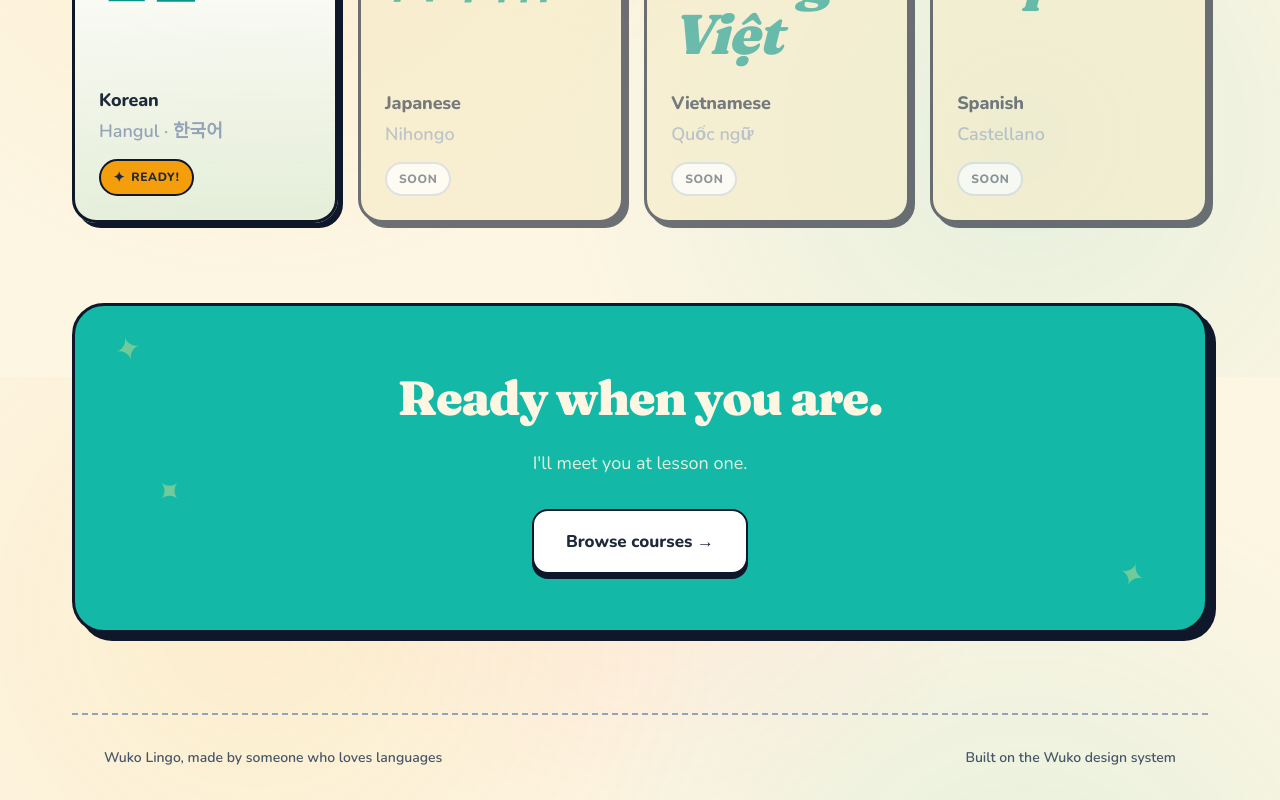
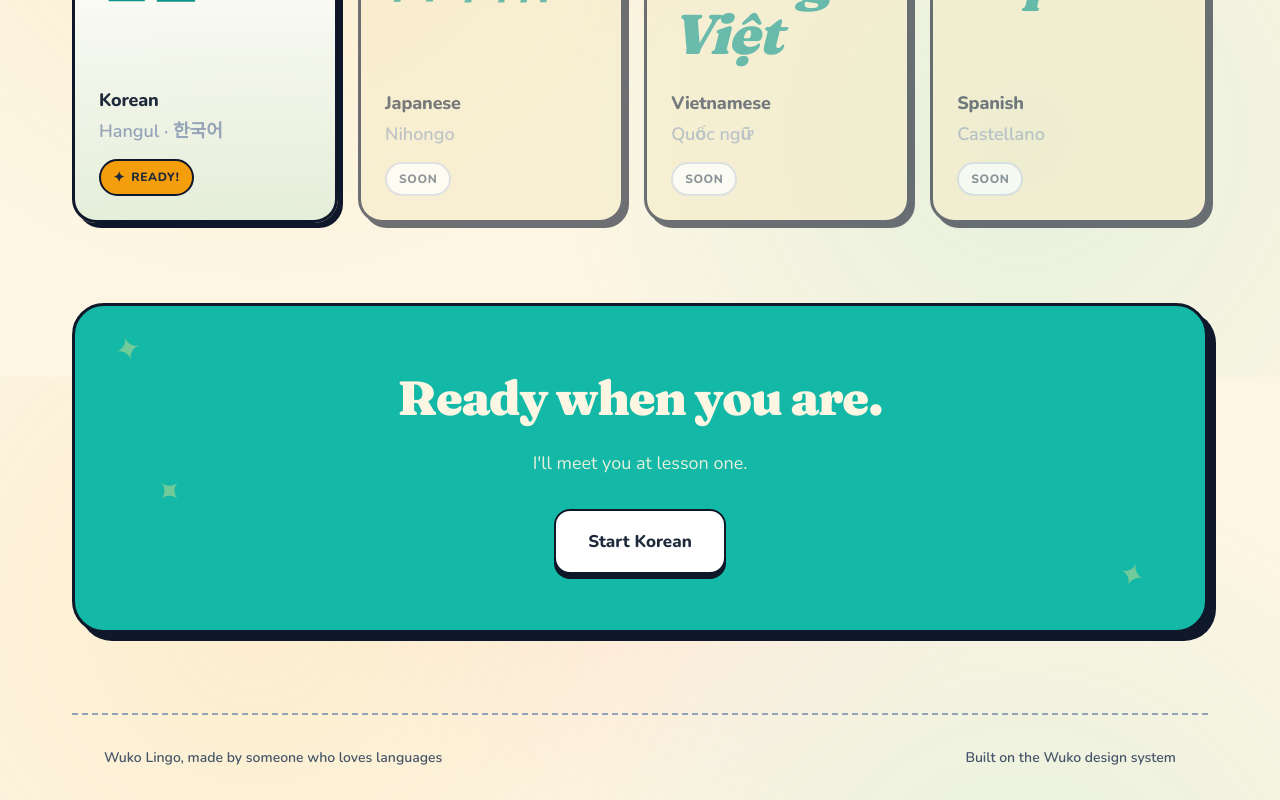
Before and after one commit to MytrucNguyen/wuko-lingo, a Next.js app: page / in a window 1280 px wide. Shown: the part 2023-2823 px from the top of the page. Built offline with nearby package versions, Linux system fonts and the light colour scheme.

Commit message:
refactor: point CtaBand directly to Korean course and drop arrow

```diff
--- a/app/(home)/_components/CtaBand.tsx
+++ b/app/(home)/_components/CtaBand.tsx
@@ -9,8 +9,8 @@ export function CtaBand() {
         <div className="cta-doodle d3">✦</div>
         <h2 className="cta-title">Ready when you are.</h2>
         <p className="cta-sub">I&apos;ll meet you at lesson one.</p>
-        <Button variant="cta" href="#courses">
-          Browse courses →
+        <Button variant="cta" href="/kr">
+          Start Korean
         </Button>
       </div>
     </section>
```
